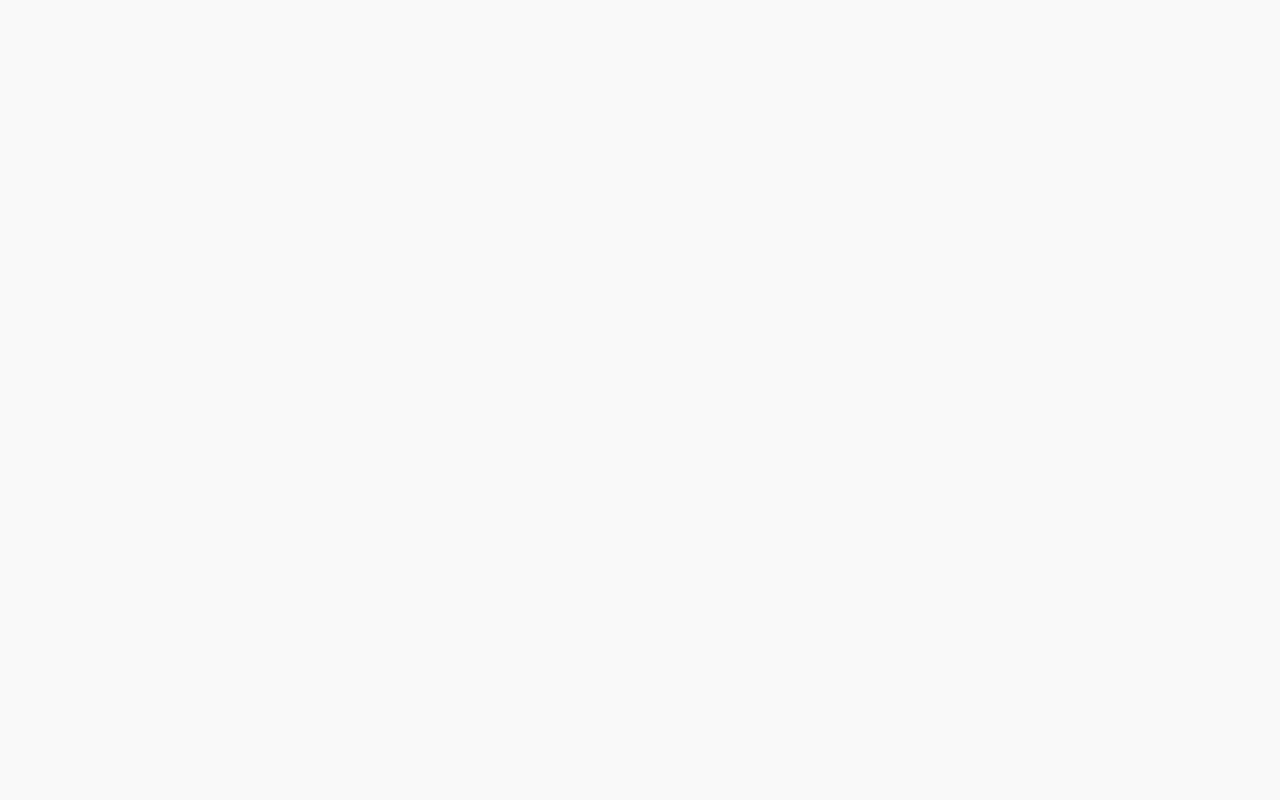
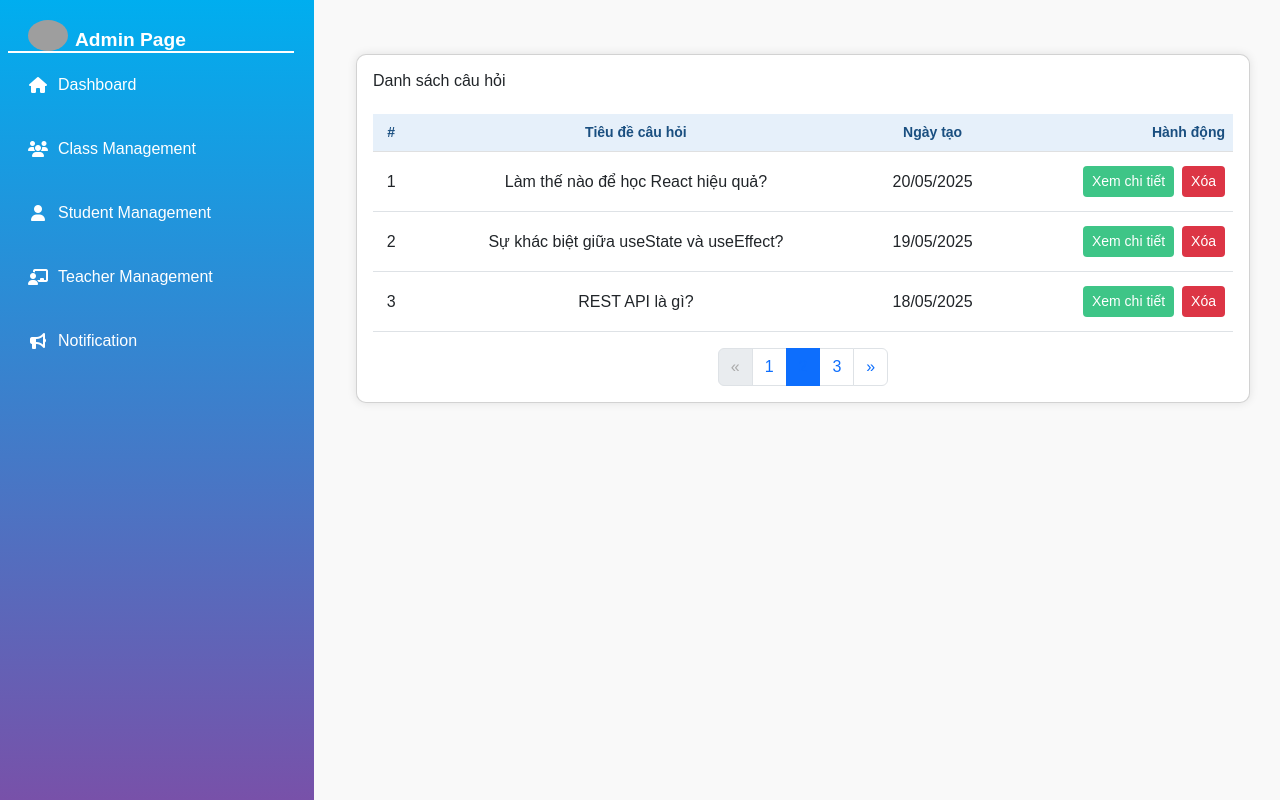
Before and after one commit to TranHoangXuanNguyen/adv_project_FE, a React (Create React App) app: page /admin/notification in a window 1280 px wide. Before the commit this address had no page. Built offline with nearby package versions, Linux system fonts and the light colour scheme; grey boxes are pictures that could not be loaded.

Commit message:
doneadmin_viewrequest

```diff
--- /dev/null
+++ b/src/assets/css/pages/notification.css
@@ -0,0 +1,36 @@
+    body {
+      background-color: #f2f2f2;
+    }
+
+    .card-table {
+      border-radius: 10px;
+      box-shadow: 0 0 10px rgba(0,0,0,0.1);
+    }
+
+    table tbody tr:hover {
+      background-color: #f8f9fa;
+    }
+
+    .btn-view {
+      background-color: #3ec587;
+      color: white;
+    }
+
+    .btn-delete {
+      background-color: #dc3545;
+      color: white;
+    }
+
+    .pagination .page-item.active .page-link {
+      background-color: #0d6efd;
+      border-color: #0d6efd;
+    }
+
+    .pagination .page-link {
+      color: #0d6efd;
+    }
+
+    .pagination .page-item.disabled .page-link {
+      color: #aaa;
+      background-color: #e9ecef;
+    }
--- a/src/components/admin/SideBar.jsx
+++ b/src/components/admin/SideBar.jsx
@@ -29,6 +29,10 @@ const SideBar  = () => {
         <i className="fas fa-chalkboard-teacher" />
         <p>Teacher Management</p>
       </Link>
+            <Link to="/admin/notification" className="sub-sidebar text-decoration-none">
+        <i className="fa-solid fa-bullhorn"></i>
+        <p>Notification</p>
+      </Link>
       </div>)
 
 
--- /dev/null
+++ b/src/pages/admin/Notification.jsx
@@ -0,0 +1,95 @@
+import React from 'react'
+import "../../assets/css/pages/notification.css";
+export default function Notification() {
+  return (
+      <div className="col-md-9 content">
+      <div className="container py-4">
+  <div className="card card-table">
+    <div className="card-body">
+      <h4 className="card-title mb-4">Danh sách câu hỏi</h4>
+      <div className="table-responsive">
+        <table className="table align-middle">
+          <thead className="table-light">
+            <tr>
+              <th scope="col">#</th>
+              <th scope="col">Tiêu đề câu hỏi</th>
+              <th scope="col">Ngày tạo</th>
+              <th scope="col" className="text-end">
+                Hành động
+              </th>
+            </tr>
+          </thead>
+          <tbody>
+            <tr>
+              <td>1</td>
+              <td>Làm thế nào để học React hiệu quả?</td>
+              <td>20/05/2025</td>
+              <td className="text-end">
+                <button className="btn btn-sm btn-view me-2">
+                  Xem chi tiết
+                </button>
+                <button className="btn btn-sm btn-delete">Xóa</button>
+              </td>
+            </tr>
+            <tr>
+              <td>2</td>
+              <td>Sự khác biệt giữa useState và useEffect?</td>
+              <td>19/05/2025</td>
+              <td className="text-end">
+                <button className="btn btn-sm btn-view me-2">
+                  Xem chi tiết
+                </button>
+                <button className="btn btn-sm btn-delete">Xóa</button>
+              </td>
+            </tr>
+            <tr>
+              <td>3</td>
+              <td>REST API là gì?</td>
+              <td>18/05/2025</td>
+              <td className="text-end">
+                <button className="btn btn-sm btn-view me-2">
+                  Xem chi tiết
+                </button>
+                <button className="btn btn-sm btn-delete">Xóa</button>
+              </td>
+            </tr>
+          </tbody>
+        </table>
+      </div>
+      {/* Phân trang */}
+      <nav className="d-flex justify-content-center">
+        <ul className="pagination">
+          <li className="page-item disabled">
+            <a className="page-link" href="#">
+              «
+            </a>
+          </li>
+          <li className="page-item">
+            <a className="page-link" href="#">
+              1
+            </a>
+          </li>
+          <li className="page-item active">
+            <a className="page-link" href="#">
+              2
+            </a>
+          </li>
+          <li className="page-item">
+            <a className="page-link" href="#">
+              3
+            </a>
+          </li>
+          <li className="page-item">
+            <a className="page-link" href="#">
+              »
+            </a>
+          </li>
+        </ul>
+      </nav>
+    </div>
+  </div>
+</div>
+
+    </div>
+  )
+}
--- a/src/pages/student/CardList.jsx
+++ b/src/pages/student/CardList.jsx
@@ -3,7 +3,8 @@ import axios from "axios";
 import { Link } from "react-router-dom";
 import { CircularProgressbar, buildStyles } from "react-circular-progressbar";
 import "react-circular-progressbar/dist/styles.css";
-import CircularProgress from "@mui/joy/CircularProgress";
+import CircularProgress from '@mui/joy/CircularProgress';
+
 
 import { FontAwesomeIcon } from "@fortawesome/react-fontawesome";
 const user_id = localStorage.getItem("user_id");
--- a/src/routes/adminRoutes.jsx
+++ b/src/routes/adminRoutes.jsx
@@ -4,6 +4,7 @@ import UserDetail from '../pages/admin/UserDetail';
 import AddStudent from '../pages/admin/AddStudent';
 import AddTeacher from '../pages/admin/AddTeacher'
 import AddClass from '../pages/admin/AddClass';
+import Notification from '../pages/admin/Notification';
 const adminRoutes = {
   path: '/admin',
   element: <AdminLayout />,
@@ -13,6 +14,7 @@ const adminRoutes = {
     {path:'addclass',element:<AddClass/>},
     {path:'addteacher',element:<AddTeacher/>},
     { path: 'users/:id', element: <UserDetail /> },
+    { path: 'notification', element: <Notification/> },
   ],
 };
 
```
Also changed, not shown: 1 other file (tests, documents, lock files or other folders).
